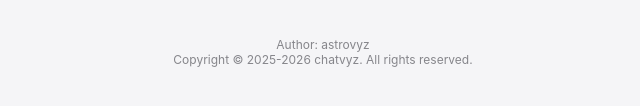
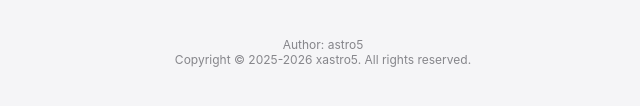
Before and after one commit to airvictor/pomodoro-html, a plain HTML site: page index.html in a window 1280 px wide. Shown: the part 658-764 px from the top of the page, 317-957 px from the left. Drawn offline with Linux system fonts and the light colour scheme; no server answers.

Commit message:
Update author and copyright information in footer

```diff
--- a/index.html
+++ b/index.html
@@ -65,7 +65,7 @@
     </div>
   </div>
   <footer class="footer">
-    <p>Author: astrovyz<br>Copyright © 2025-2026 chatvyz. All rights reserved.</p>
+    <p>Author: astro5<br>Copyright © 2025-2026 xastro5. All rights reserved.</p>
   </footer>
   <script>
 const SEGMENTS={0:['top','top-left','top-right','bottom-left','bottom-right','bottom'],1:['top-right','bottom-right'],2:['top','top-right','middle','bottom-left','bottom'],3:['top','top-right','middle','bottom-right','bottom'],4:['top-left','top-right','middle','bottom-right'],5:['top','top-left','middle','bottom-right','bottom'],6:['top','top-left','middle','bottom-left','bottom-right','bottom'],7:['top','top-right','bottom-right'],8:['top','top-left','top-right','middle','bottom-left','bottom-right','bottom'],9:['top','top-left','top-right','middle','bottom-right','bottom']};
```
